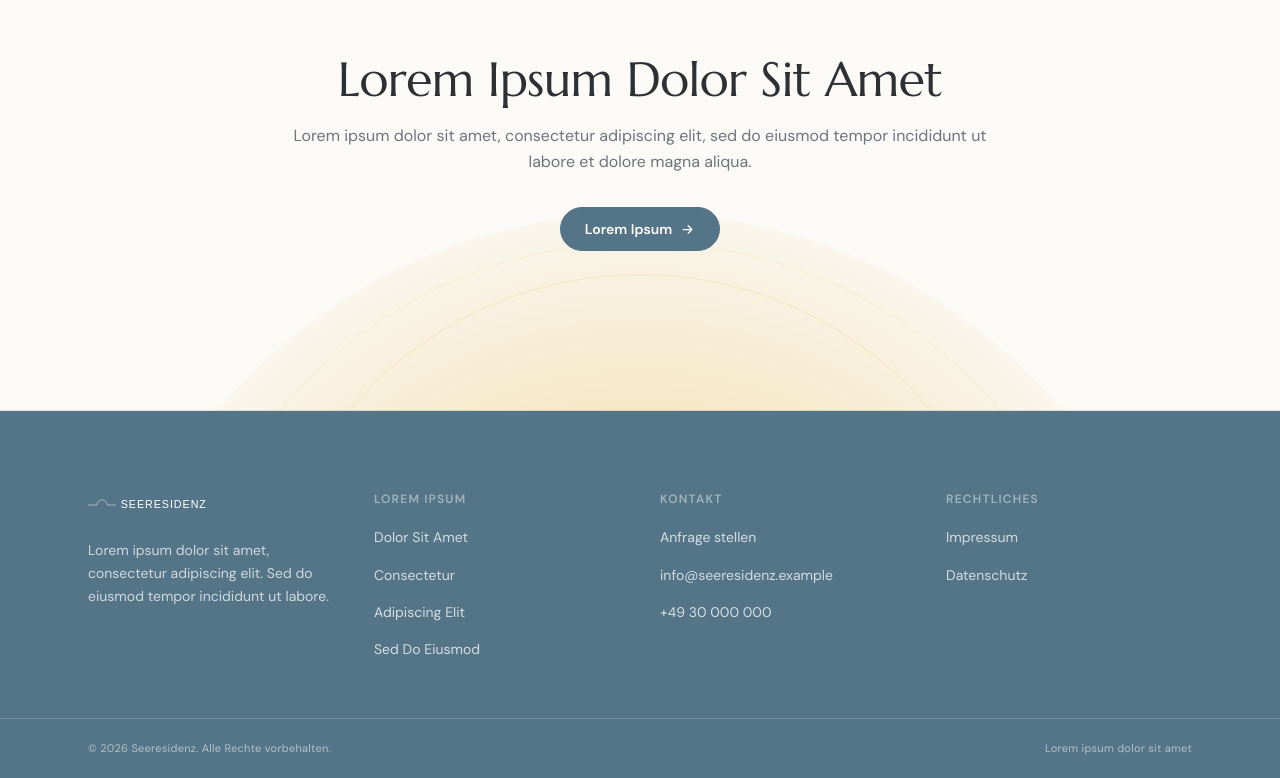
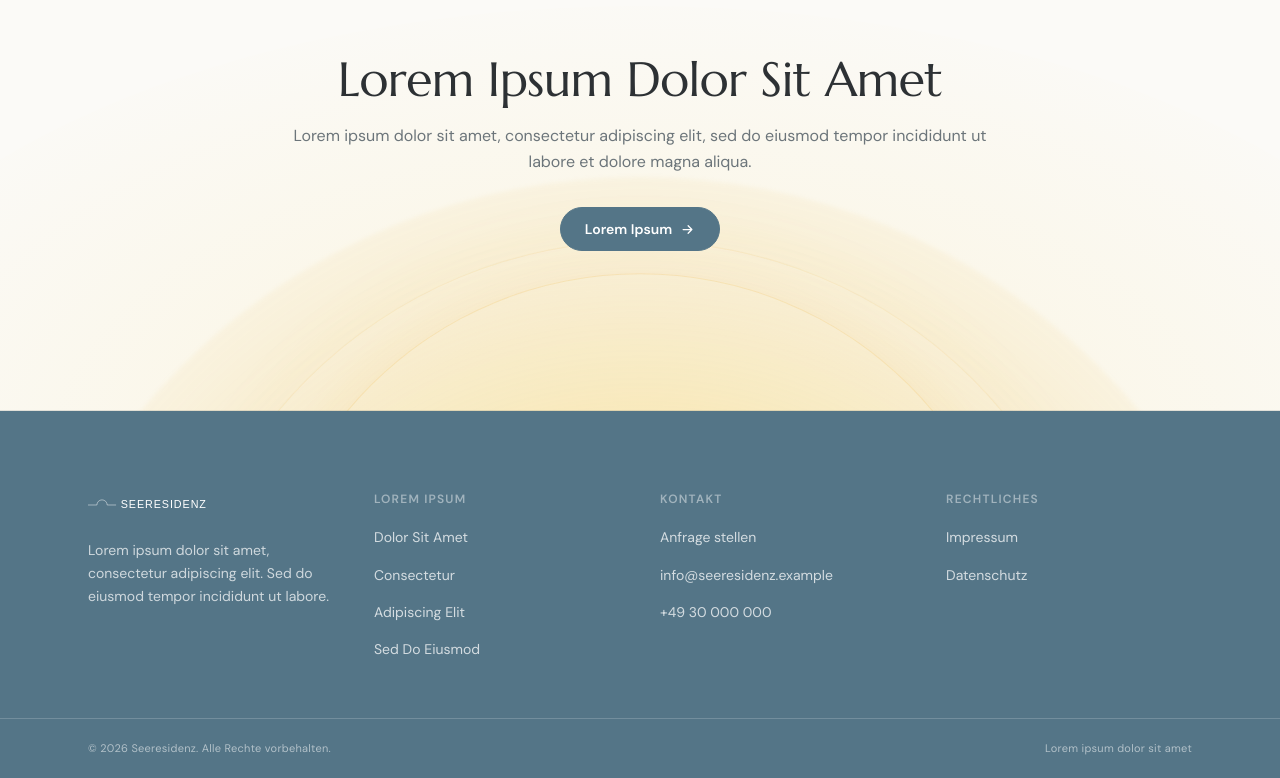
Before and after one commit to mmdscon/seeresidenz-ebreichsdorf, a Next.js app: page / in a window 1280 px wide. Shown: the part 8802-9580 px from the top of the page. Built offline with nearby package versions, Linux system fonts and the light colour scheme.

Commit message:
Add files via upload

```diff
--- a/src/app/page.tsx
+++ b/src/app/page.tsx
@@ -614,20 +614,34 @@ function ClosingSunriseSection({ openQuiz }: { openQuiz: () => void }) {
         </div>
       </div>
 
-      {/* Sonnenuntergang: Halbkreis, weiter unten versenkt und dezenter */}
+      {/* Sonnenuntergang: Halbkreis, weiter unten versenkt, mit weichem mehrstufigem Verlauf */}
       <div
         aria-hidden
         className="pointer-events-none absolute left-1/2"
         style={{
           bottom: 0,
           transform: "translate(-50%, 82%)",
-          width: "min(1100px, 160vw)",
-          height: "min(1100px, 160vw)",
+          width: "min(1300px, 190vw)",
+          height: "min(1300px, 190vw)",
           borderRadius: "50%",
-          background: "radial-gradient(circle at 50% 50%, rgba(249,214,92,0.55) 0%, rgba(244,197,66,0.42) 22%, rgba(232,178,58,0.28) 42%, rgba(232,178,58,0.12) 62%, rgba(232,178,58,0) 78%)",
+          background: "radial-gradient(circle at 50% 50%, rgba(250,222,120,0.65) 0%, rgba(249,214,92,0.52) 12%, rgba(246,203,75,0.40) 24%, rgba(244,197,66,0.30) 36%, rgba(238,188,62,0.20) 48%, rgba(232,178,58,0.12) 60%, rgba(232,178,58,0.06) 72%, rgba(232,178,58,0.02) 85%, rgba(232,178,58,0) 100%)",
+          filter: "blur(2px)",
         }}
       />
-      {/* feine konzentrische Ringe, passend zum Marken-Horizont-Symbol */}
+      {/* zusätzlicher weicher Schein, sorgt für sanfteren Übergang in den Hintergrund */}
+      <div
+        aria-hidden
+        className="pointer-events-none absolute left-1/2"
+        style={{
+          bottom: 0,
+          transform: "translate(-50%, 55%)",
+          width: "min(1700px, 220vw)",
+          height: "min(900px, 120vw)",
+          borderRadius: "50%",
+          background: "radial-gradient(ellipse at 50% 50%, rgba(249,214,92,0.16) 0%, rgba(249,214,92,0.08) 40%, rgba(249,214,92,0) 75%)",
+        }}
+      />
+      {/* feine konzentrische Ringe, weich ausgeblendet */}
       <div
         aria-hidden
         className="pointer-events-none absolute left-1/2"
@@ -637,7 +651,7 @@ function ClosingSunriseSection({ openQuiz }: { openQuiz: () => void }) {
           width: "min(760px, 110vw)",
           height: "min(760px, 110vw)",
           borderRadius: "50%",
-          border: "1px solid rgba(232,178,58,0.22)",
+          boxShadow: "0 0 0 1px rgba(232,178,58,0.16), 0 0 40px 6px rgba(232,178,58,0.06)",
         }}
       />
       <div
@@ -649,7 +663,7 @@ function ClosingSunriseSection({ openQuiz }: { openQuiz: () => void }) {
           width: "min(940px, 135vw)",
           height: "min(940px, 135vw)",
           borderRadius: "50%",
-          border: "1px solid rgba(232,178,58,0.14)",
+          boxShadow: "0 0 0 1px rgba(232,178,58,0.10), 0 0 60px 10px rgba(232,178,58,0.04)",
         }}
       />
       {/* Horizontlinie exakt am unteren Sektionsrand */}
```
